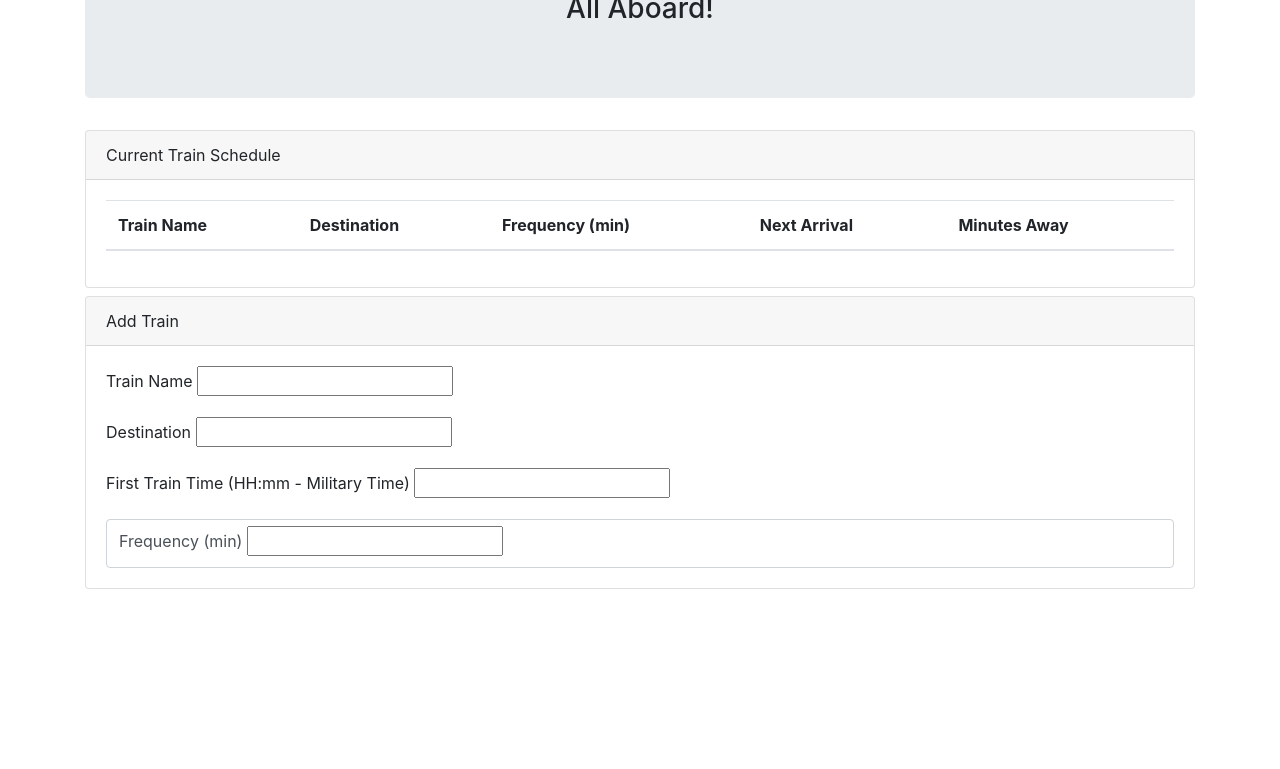
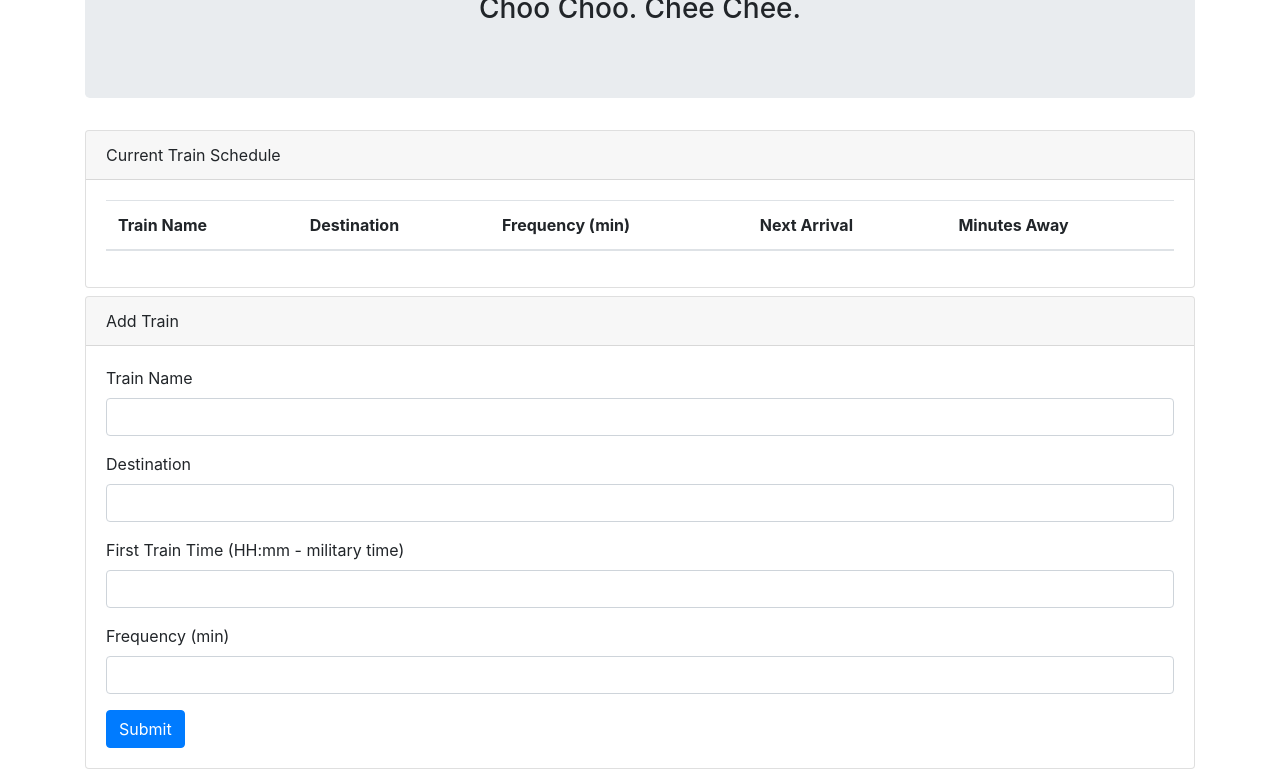
Before and after one commit to ANRAx/Train-Scheduler, a plain HTML site: page index.html in a window 1280 px wide. Shown: the part 128-897 px from the top of the page. Before the commit the page ends 800 px from the top, so only its background shows below. Drawn offline with nearby package versions, Linux system fonts and the light colour scheme; no server answers.

Commit message:
fix Bootstrap bug, Add trains table now looking proper

```diff
--- a/assets/css/styles.css
+++ b/assets/css/styles.css
@@ -0,0 +1,4 @@
+.jumbotron {
+    background-color: brown;
+    color: white;
+}
--- a/index.html
+++ b/index.html
@@ -5,24 +5,28 @@
     <meta name="viewport" content="width=device-width, initial-scale=1.0">
     <meta http-equiv="X-UA-Compatible" content="ie=edge">
     <title>Traintime</title>
+
     <!-- jQuery -->
     <script src="https://cdnjs.cloudflare.com/ajax/libs/jquery/3.2.1/jquery.min.js"></script>
+
     <!-- Bootstrap -->
     <link rel="stylesheet" href="https://maxcdn.bootstrapcdn.com/bootstrap/4.0.0/css/bootstrap.min.css">
     <script src="https://maxcdn.bootstrapcdn.com/bootstrap/4.0.0/js/bootstrap.min.js"></script>
+
     <!-- Firebase References -->
-    <!-- The core Firebase JS SDK is always required and must be listed first -->
     <script src="https://www.gstatic.com/firebasejs/7.5.0/firebase-app.js"></script>
     <script defer src="https://www.gstatic.com/firebasejs/7.5.0/firebase-firestore.js"></script>
+
     <!-- Moment.js Reference -->
     <script src="https://cdn.jsdelivr.net/momentjs/2.12.0/moment.min.js"></script>
+
 </head>
 <body>
     <div class="container">
-
+    <!-- Jumbotron -->
     <div class="jumbotron">
-            <h1 class="text-center">Train Time Tracker</h1>
-            <h3 class="text-center">All Aboard!</h3>
+      <h1 class="text-center">Anytime is Train Time</h1>
+      <h3 class="text-center">Choo Choo. Chee Chee.</h3>
     </div>
 
     <div class="row">
@@ -32,8 +36,9 @@
           <div class="card-header">
             Current Train Schedule
           </div>
+
           <div class="card-body">
-                        <table class="table table-hover" id="train-table">
+            <table class="table table-hover" id='train-table'>
               <thead>
                 <tr>
                   <th>Train Name</th>
@@ -48,7 +53,8 @@
             </table>
           </div>
         </div>
-                <!-- Add Train -->
+
+        <!-- Add Train  -->
         <div class="card mt-2">
           <div class="card-header">
             Add Train
@@ -58,20 +64,25 @@
             <form>
               <div class="form-group">
                 <label for="train-name-input">Train Name</label>
-                                <input type="text" name="form-control" id="train-name-input">
+                <input type="text" class="form-control" id="train-name-input">
               </div>
+
               <div class="form-group">
                 <label for="destination-input">Destination</label>
-                                <input type="text" name="form-control" id="destination-input">
+                <input type="text" class="form-control" id="destination-input">
               </div>
+
               <div class="form-group">
-                                <label for="first-train-input">First Train Time (HH:mm - Military Time)</label>
-                                <input type="text" name="form-control" id="first-train-input">
+                <label for="first-train-input">First Train Time (HH:mm - military time)</label>
+                <input type="text" class="form-control" id="first-train-input">
               </div>
-                            <div class="form-control">
+
+              <div class="form-group">
                 <label for="frequency-input">Frequency (min)</label>
-                                <input type="text" name="form-control" id="frequency-input">
+                <input type="text" class="form-control" id="frequency-input">
               </div>
+
+              <button type="submit" class="btn btn-primary" id="add-train-btn">Submit</button>
             </form>
           </div>
         </div>
```
Lines whose indentation alone changed are shown as unchanged.
